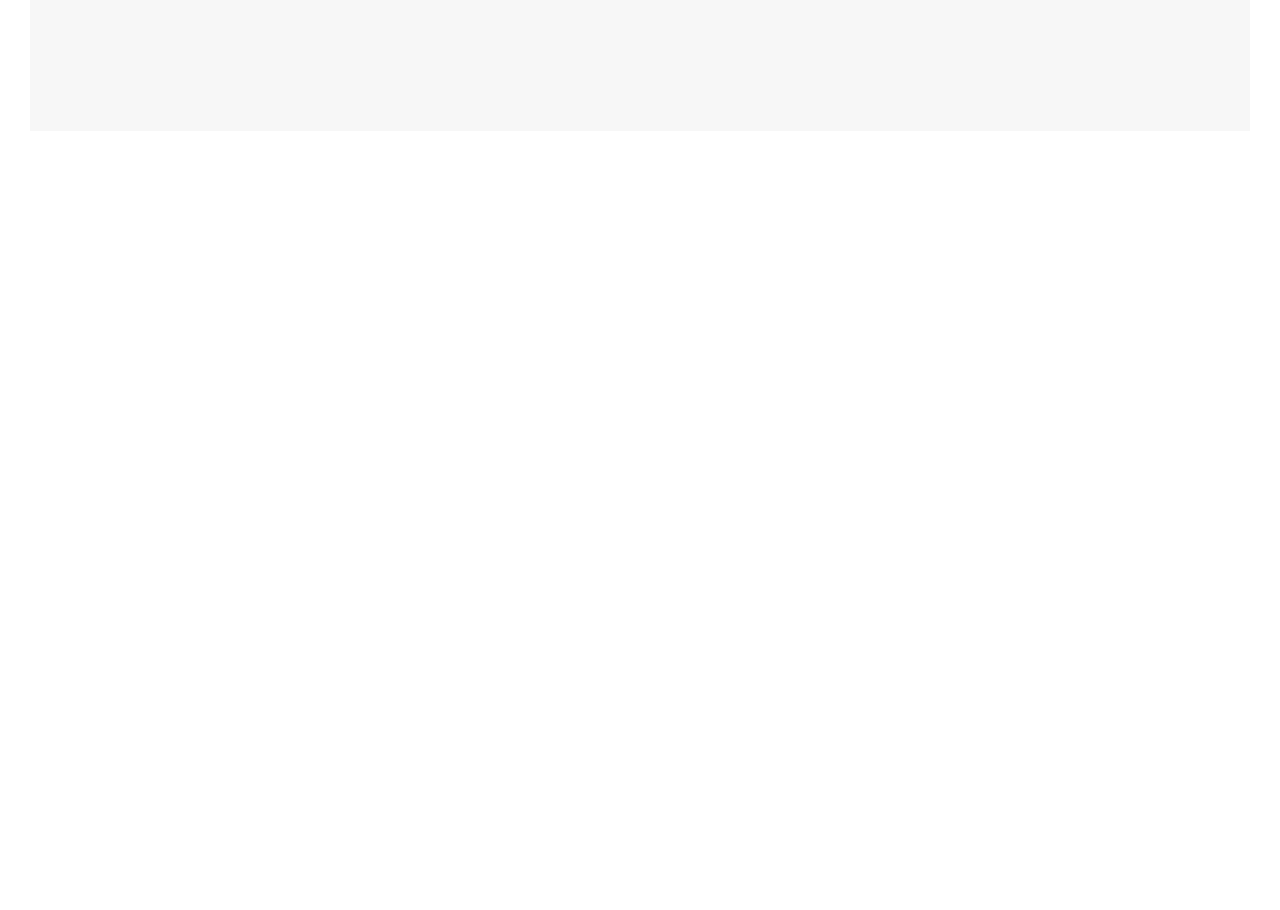
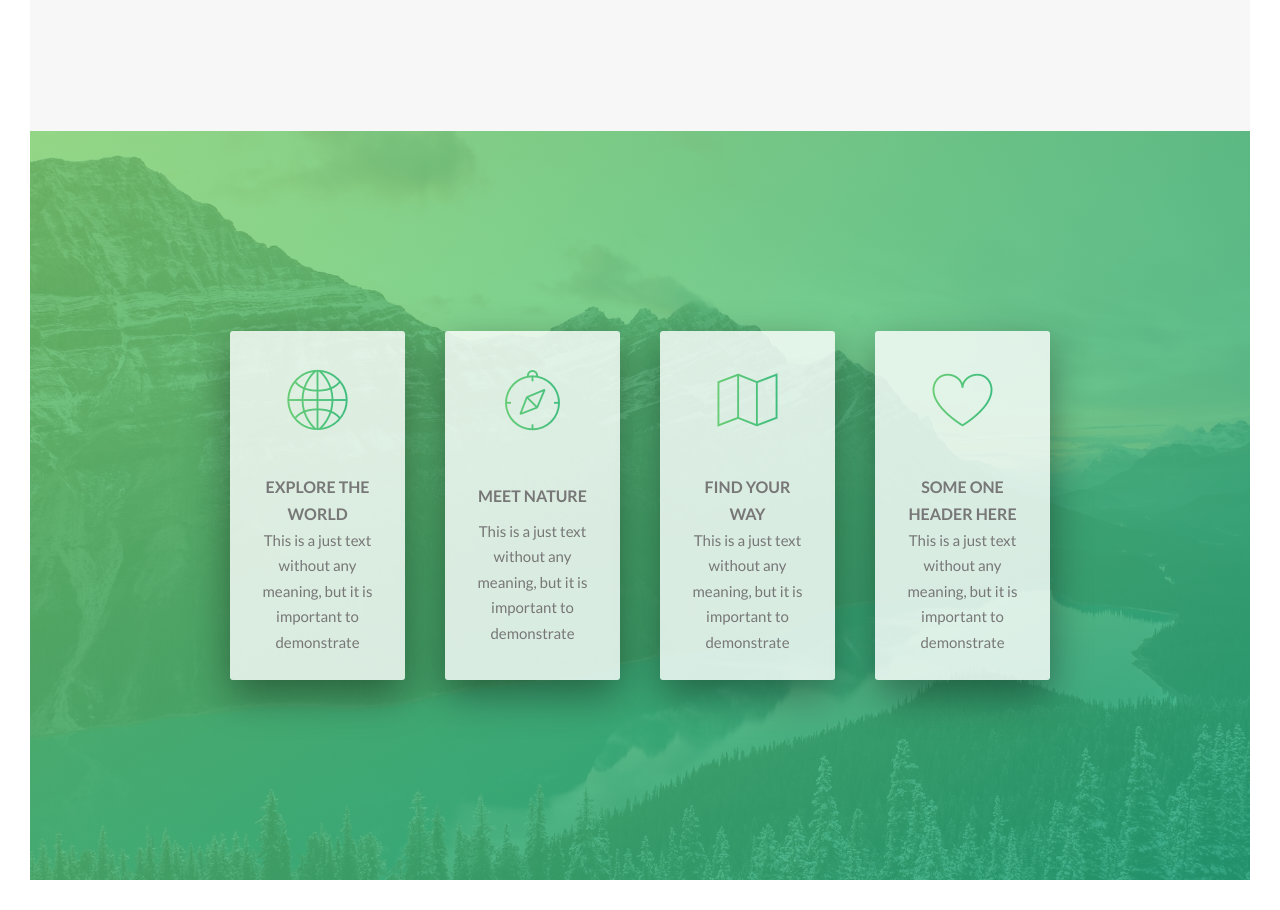
Before and after one commit to DenisPepper/jonas-css-natours, a React (Vite) app: page / in a window 1280 px wide. Shown: the part 1480-2390 px from the top of the page. Before the commit the page ends 1641 px from the top, so only its background shows below. Built offline with nearby package versions, Linux system fonts and the light colour scheme.

Commit message:
Добавит секцию Features

```diff
--- a/src/components/about/about.jsx
+++ b/src/components/about/about.jsx
@@ -19,14 +19,14 @@ export function About() {
         <H2>{data.header2}</H2>
       </div>
       <div className='row'>
-        <div className='col-1-of-2'>
+        <div>
           <H3 cls='u-margin-bottom-small'>{data.header3_1}</H3>
           <P>{data.stub}</P>
           <H3 cls='u-margin-bottom-small'>{data.header3_2}</H3>
           <P>{data.stub}</P>
           <A href='#'>Learn more &rarr;</A>
         </div>
-        <div className='col-2-of-2'>
+        <div>
           <div className='composition'>
             <img
               className='composition__photo composition__photo--p1'
--- a/src/components/app.jsx
+++ b/src/components/app.jsx
@@ -1,5 +1,6 @@
+import './App.css';
 import { About } from './about/about';
-import './App.css';
+import { Features } from './features/features';
 import { Header } from './header/header';
 
 export function App() {
@@ -8,6 +9,7 @@ export function App() {
       <Header />
       <main>
         <About />
+        <Features />
       </main>
     </>
   );
--- /dev/null
+++ b/src/components/feachure-card/feature-card.css
@@ -0,0 +1,38 @@
+.feature-box {
+  display: grid;
+  grid-template-areas:
+    'icon'
+    'title'
+    'text';
+  background-color: rgba(255, 255, 255, 0.8);
+  font-size: 1.5rem;
+  padding: 2.5rem;
+  text-align: center;
+  border-radius: 3px;
+  box-shadow: 0 1.5rem 4rem rgba(0, 0, 0, 0.4);
+  transition: all 0.25s ease-out;
+}
+
+.feature-box:hover {
+  transform: translateY(-1.5rem) scale(1.04);
+}
+
+.feature-box__icon {
+  grid-area: icon;
+  font-size: 6rem;
+  background-image: linear-gradient(
+    to right,
+    var(--color-green-light),
+    var(--color-green-dark)
+  );
+  background-clip: text;
+  color: transparent;
+}
+
+.feature-box__title {
+  grid-area: title;
+}
+
+.feature-box__text {
+  grid-area: text;
+}
--- /dev/null
+++ b/src/components/feachure-card/feature-card.jsx
@@ -0,0 +1,14 @@
+import './feature-card.css';
+import { HeadingTertiary as H3 } from '../heading-tertiary/heading-tertiary';
+
+export function FeatureCard(props) {
+  const { title, text, icon } = props;
+
+  return (
+    <div className='feature-box'>
+      <H3 cls='feature-box__title'>{title}</H3>
+      <p className='feature-box__text'>{text}</p>
+      <span className={`feature-box__icon ${icon} u-margin-bottom-small`}></span>
+    </div>
+  );
+}
--- /dev/null
+++ b/src/components/features/features.css
@@ -0,0 +1,14 @@
+.section-features {
+  display: grid;
+  grid-template-columns: repeat(4, 0.8fr);
+  gap: 4rem;
+  justify-content: center;
+  padding: 20rem;
+  background-image: linear-gradient(
+      to right bottom,
+      rgba(126, 213, 111, 0.8),
+      rgba(40, 180, 133, 0.8)
+    ),
+    url('/src/assets/nat-4.jpg');
+  background-size: cover;
+}
--- /dev/null
+++ b/src/components/features/features.jsx
@@ -0,0 +1,40 @@
+import { FeatureCard } from '../feachure-card/feature-card.jsx';
+import './features.css';
+
+const features = [
+  {
+    title: 'Explore the world',
+    text: 'This is a just text without any meaning, but it is important to demonstrate',
+    icon: 'icon-basic-world',
+  },
+  {
+    title: 'Meet nature',
+    text: 'This is a just text without any meaning, but it is important to demonstrate',
+    icon: 'icon-basic-compass',
+  },
+  {
+    title: 'Find your way',
+    text: 'This is a just text without any meaning, but it is important to demonstrate',
+    icon: 'icon-basic-map',
+  },
+  {
+    title: 'Some one header here',
+    text: 'This is a just text without any meaning, but it is important to demonstrate',
+    icon: 'icon-basic-heart',
+  },
+];
+
+export function Features() {
+  return (
+    <section className='section-features'>
+      {features.map((feature) => (
+        <FeatureCard
+          key={feature.title}
+          title={feature.title}
+          text={feature.text}
+          icon={feature.icon}
+        />
+      ))}
+    </section>
+  );
+}
```
Also changed, not shown: src/assets/nat-4.jpg (added).
